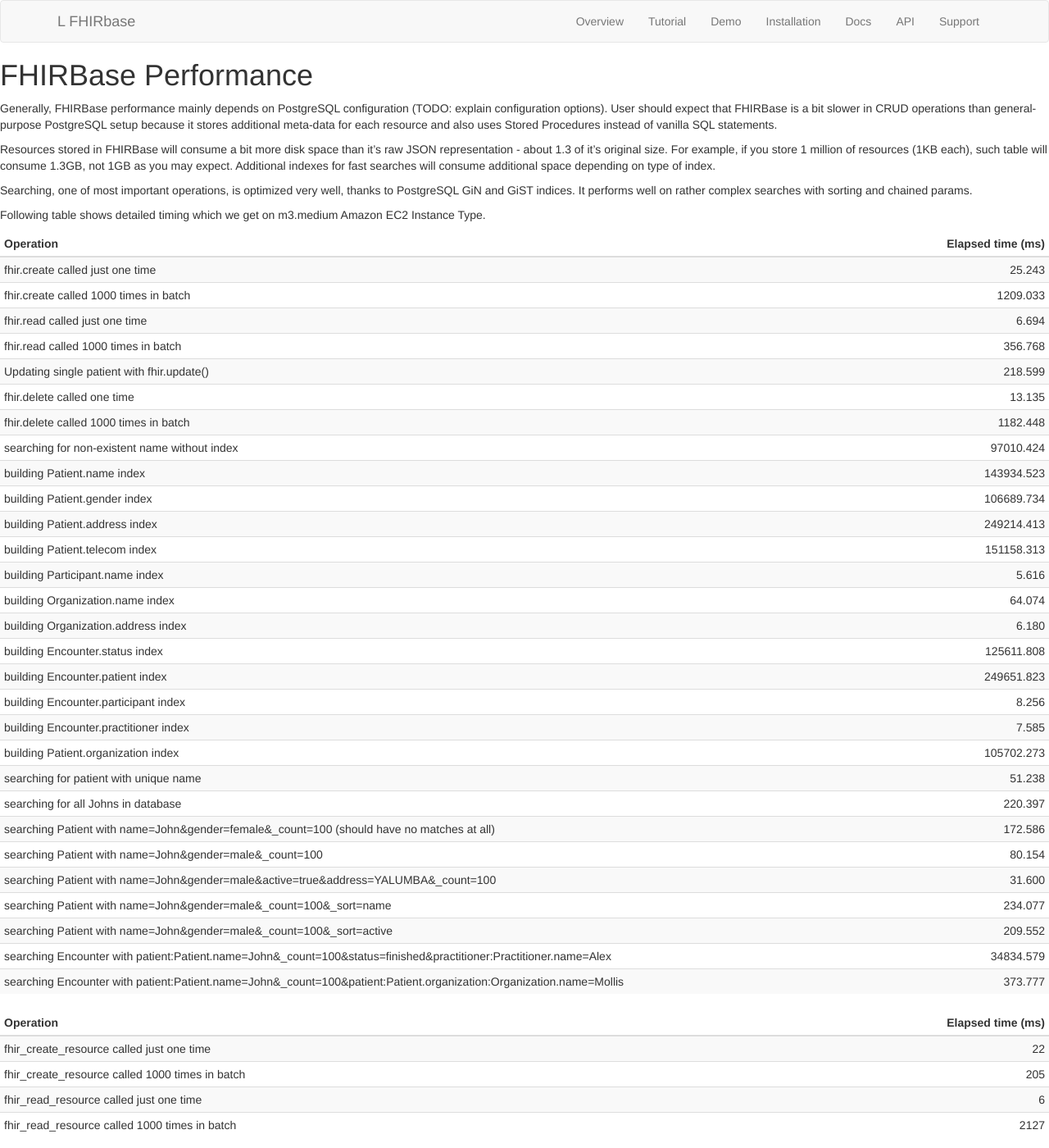
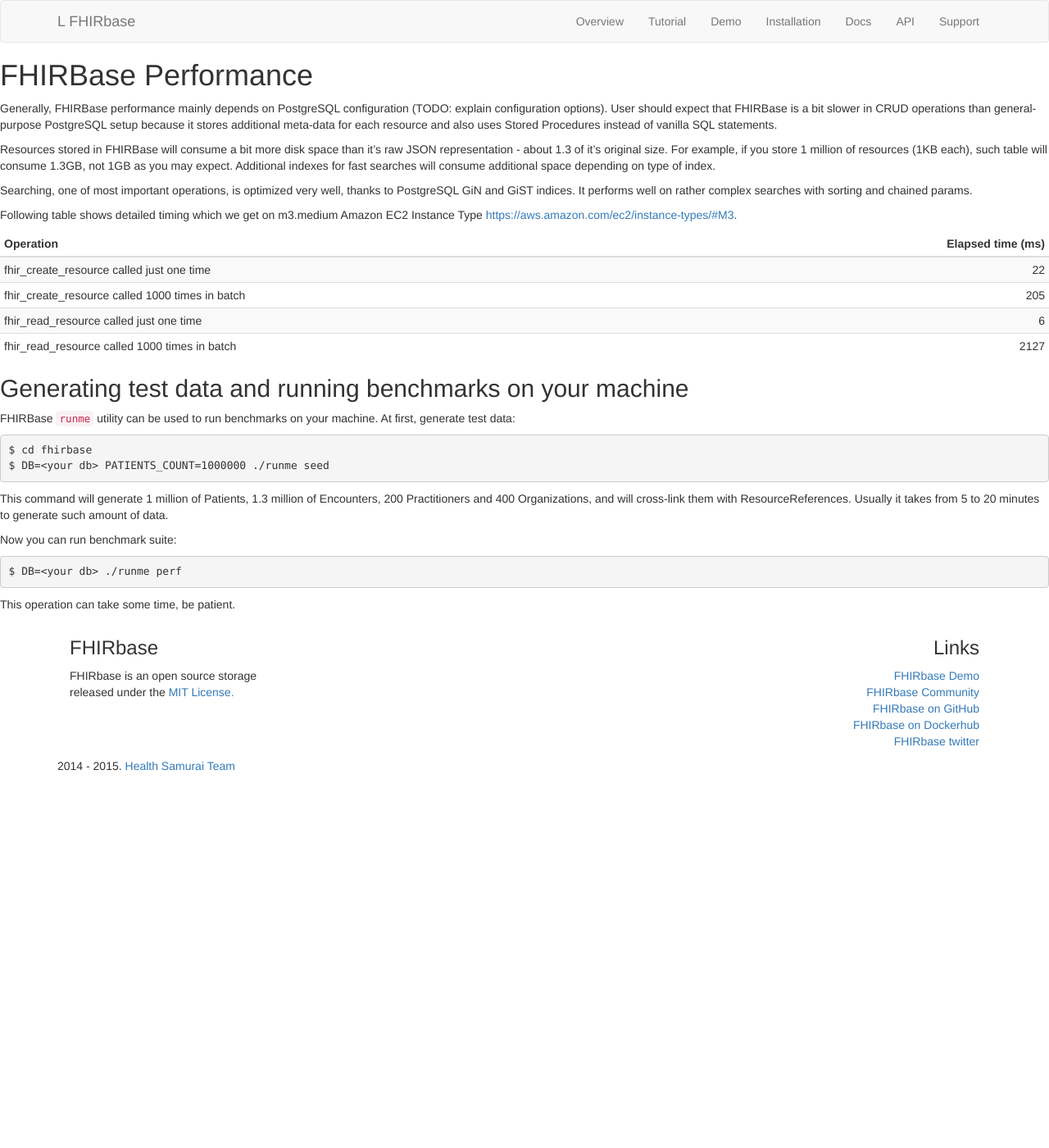
Before and after one commit to fhirbase/fhirbase.github.io, a Jekyll site: the page built from _docs/performance.md, in a window 1280 px wide and 1400 px high. Shown: the whole window at 82% size. Built offline with Jekyll 4.4.1, drawn with Linux system fonts in a browser that asks for light colours; nearby versions of some CDN libraries; library files that are not in the unit come from our copies; comment, search, counter and statistics services are not loaded.

Commit message:
perf: add link to aws ec2 m3.medium

```diff
--- a/_data/performance.yml
+++ /dev/null
@@ -1,87 +0,0 @@
-operations:
-  - description: "fhir.create called just one time"
-    time: "25.243"
-
-  - description: "fhir.create called 1000 times in batch"
-    time: "1209.033"
-
-  - description: "fhir.read called just one time"
-    time: "6.694"
-
-  - description: "fhir.read called 1000 times in batch"
-    time: "356.768"
-
-  - description: "Updating single patient with fhir.update()"
-    time: "218.599"
-
-  - description: "fhir.delete called one time"
-    time: "13.135"
-
-  - description: "fhir.delete called 1000 times in batch"
-    time: "1182.448"
-
-  - description: "searching for non-existent name without index"
-    time: "97010.424"
-
-  - description: "building Patient.name index"
-    time: "143934.523"
-
-  - description: "building Patient.gender index"
-    time: "106689.734"
-
-  - description: "building Patient.address index"
-    time: "249214.413"
-
-  - description: "building Patient.telecom index"
-    time: "151158.313"
-
-  - description: "building Participant.name index"
-    time: "5.616"
-
-  - description: "building Organization.name index"
-    time: "64.074"
-
-  - description: "building Organization.address index"
-    time: "6.180"
-
-  - description: "building Encounter.status index"
-    time: "125611.808"
-
-  - description: "building Encounter.patient index"
-    time: "249651.823"
-
-  - description: "building Encounter.participant index"
-    time: "8.256"
-
-  - description: "building Encounter.practitioner index"
-    time: "7.585"
-
-  - description: "building Patient.organization index"
-    time: "105702.273"
-
-  - description: "searching for patient with unique name"
-    time: "51.238"
-
-  - description: "searching for all Johns in database"
-    time: "220.397"
-
-  - description: "searching Patient with name=John&gender=female&_count=100 (should have no matches at all)"
-    time: "172.586"
-
-  - description: "searching Patient with name=John&gender=male&_count=100"
-    time: "80.154"
-
-  - description: "searching Patient with name=John&gender=male&active=true&address=YALUMBA&_count=100"
-    time: "31.600"
-
-  - description: "searching Patient with name=John&gender=male&_count=100&_sort=name"
-    time: "234.077"
-
-  - description: "searching Patient with name=John&gender=male&_count=100&_sort=active"
-    time: "209.552"
-
-  - description: "searching Encounter with patient:Patient.name=John&_count=100&status=finished&practitioner:Practitioner.name=Alex"
-    time: "34834.579"
-
-  - description: "searching Encounter with patient:Patient.name=John&_count=100&patient:Patient.organization:Organization.name=Mollis"
-    time: "373.777"
--- a/_docs/performance.md
+++ b/_docs/performance.md
@@ -25,16 +25,11 @@
 thanks to PostgreSQL GiN and GiST indices. It performs well on rather
 complex searches with sorting and chained params.
 
-Following table shows detailed timing which we get on m3.medium Amazon EC2 Instance Type.
+Following table shows detailed timing which we get on m3.medium Amazon
+EC2 Instance Type <https://aws.amazon.com/ec2/instance-types/#M3>.
 
 | Operation                                                                                                           | Elapsed time (ms)      |
 |---------------------------------------------------------------------------------------------------------------------+-----------------------:|{% for operation in site.data.performance.operations %}
-| {{ operation.description }} | {{ operation.time }} |{% endfor %}
-|---------------------------------------------------------------------------------------------------------------------|-------------------|
-{: .table .table-condensed .table-benchmark .table-striped }
-
-| Operation                                                                                                           | Elapsed time (ms)      |
-|---------------------------------------------------------------------------------------------------------------------+-----------------------:|{% for operation in site.data.performance3.operations %}
 | {{ operation.description }} | {{ operation.time }} |{% endfor %}
 |---------------------------------------------------------------------------------------------------------------------|-------------------|
 {: .table .table-condensed .table-benchmark .table-striped }
```
Also changed, not shown: _data/performance.json (renamed from _data/performance3.json).
